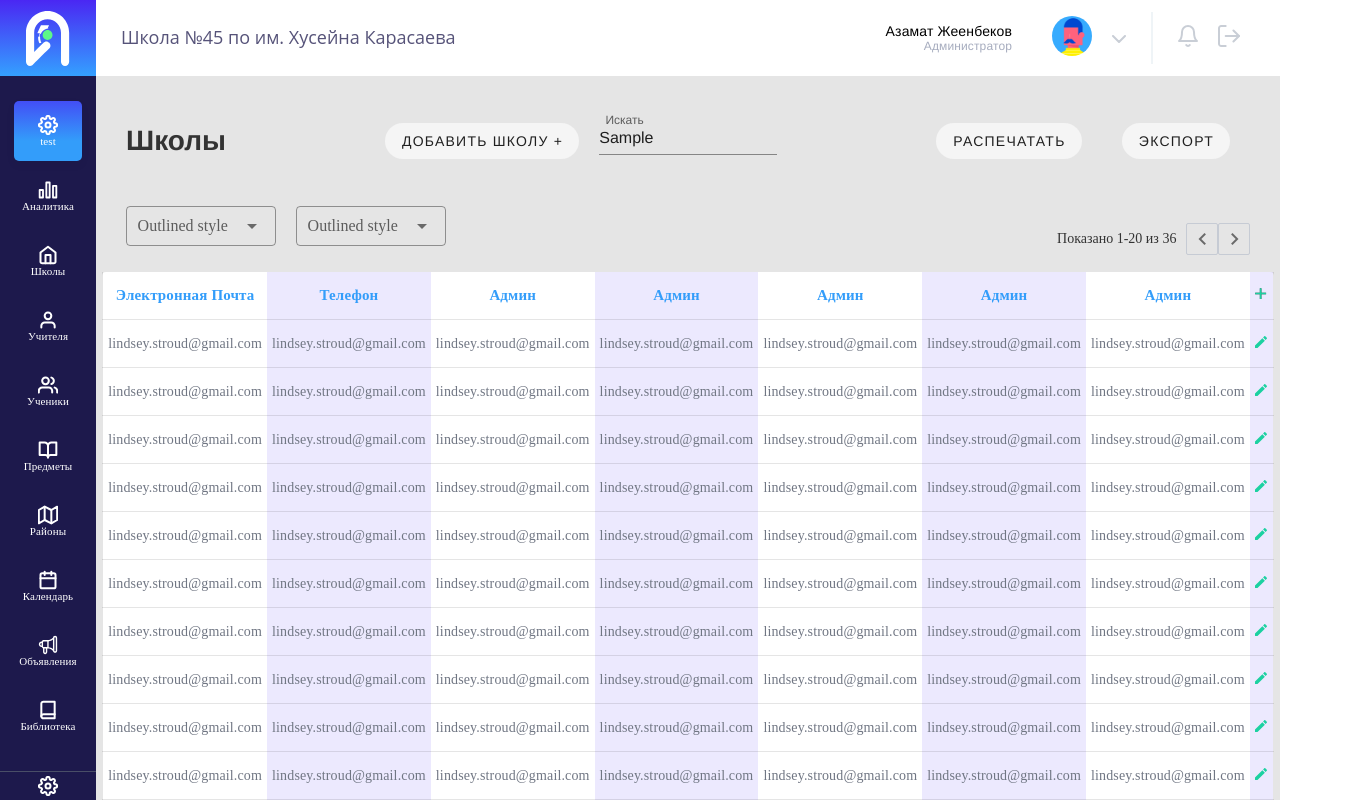
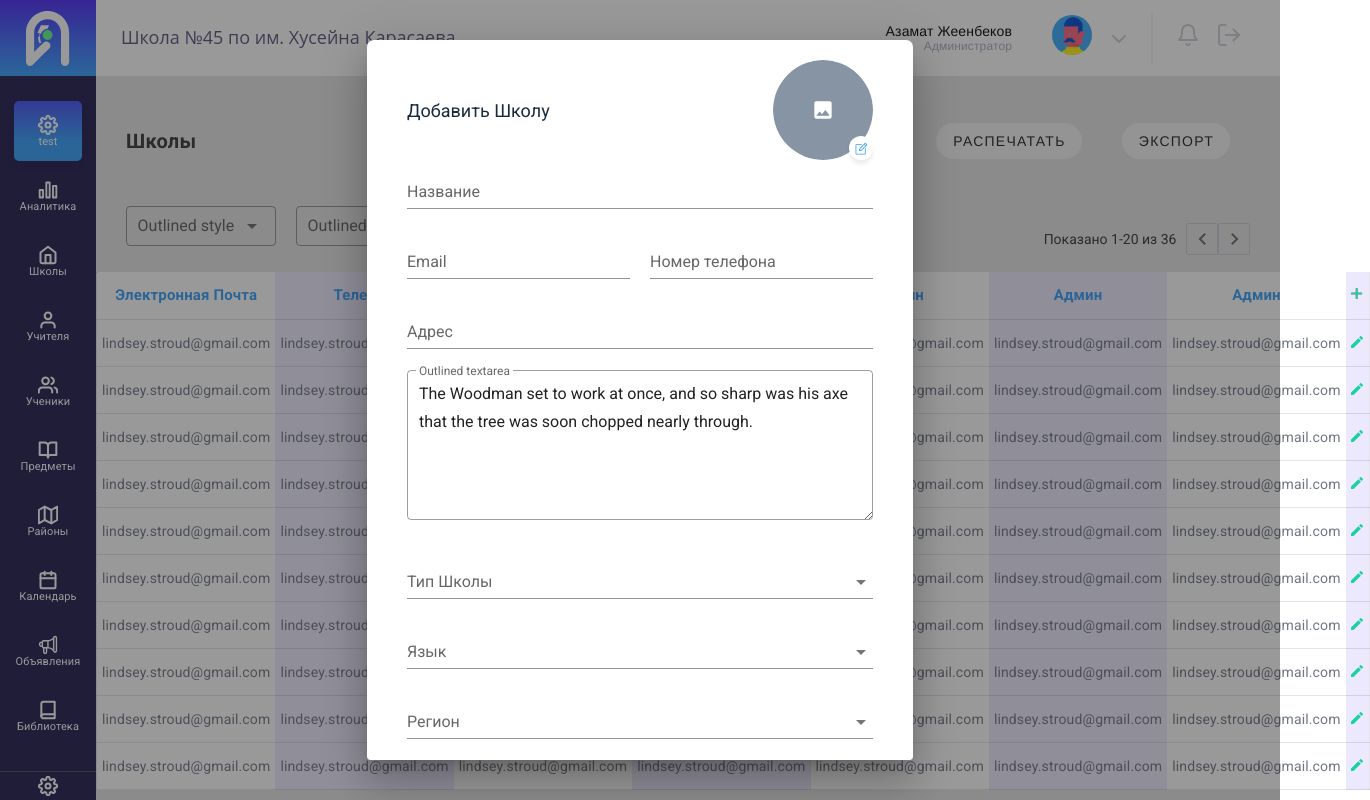
Before and after one commit to laumanovr/smart-school-front, a Vue app: page /super-admin/schools in a window 1280 px wide. Both pictures are taken after typing "Sample" into the empty fields and a click on the button "ДОБАВИТЬ ШКОЛУ +". Shown: the whole page, 1370 px wide, since content can reach past the window. Built offline with nearby package versions, Linux system fonts and the light colour scheme.

Commit message:
add school modal

```diff
--- a/src/App.vue
+++ b/src/App.vue
@@ -1,5 +1,7 @@
 <template>
-      <router-view></router-view>
+	<v-app>
+		<router-view></router-view>
+	</v-app>
 </template>
 
 <script>
--- a/src/components/super-admin/schools/SuperAdminSchoolHead.vue
+++ b/src/components/super-admin/schools/SuperAdminSchoolHead.vue
@@ -2,7 +2,7 @@
 	<div class="school-admin-school-head">
 		<div class="school-admin-school-head__item title">Школы</div>
 		<div class="school-admin-school-head__item">
-			<v-btn depressed rounded>Добавить Школу + </v-btn>
+			<v-btn depressed rounded @click="$emit('addSchool')">Добавить Школу + </v-btn>
 			<v-text-field
 					label="Искать"
 					required
--- a/src/plugins/vuetify.js
+++ b/src/plugins/vuetify.js
@@ -4,16 +4,19 @@ import Vuetify from 'vuetify/lib'
 Vue.use(Vuetify)
 
 export default new Vuetify({
-  // theme: {
-  //   themes: {
-  //     // light: {
-  //     //   primary: '#339DFA',
-  //     //   secondary: '#b0bec5',
-  //     //   accent: '#339DFA',
-  //     //   error: '#b71c1c'
-  //     // }
-  //   }
-  // },
+  theme: {
+    themes: {
+      light: {
+        primary: '#1976D2',
+        secondary: '#424242',
+        accent: '#82B1FF',
+        error: '#FF5252',
+        info: '#2196F3',
+        success: '#4CAF50',
+        warning: '#FFC107',
+      }
+    }
+  },
   icons: {
     iconfont: 'mdiSvg', // 'mdi' || 'mdiSvg' || 'md' || 'fa' || 'fa4' || 'faSvg'
     values: {
--- a/src/views/super-admin/Schools.vue
+++ b/src/views/super-admin/Schools.vue
@@ -1,7 +1,74 @@
 <template>
 	<div class="super-admin-schools">
-		<SuperAdminSchoolHead></SuperAdminSchoolHead>
+		<SuperAdminSchoolHead @addSchool="onAddSchool"></SuperAdminSchoolHead>
 		<SmartTable></SmartTable>
+		<v-dialog
+				v-model="isAddSchool"
+				width="546"
+				id="add-form"
+		>
+			<v-form>
+					<div class="form-head">
+						<span>Добавить Школу</span>
+						<img src="../../assets/images/profile-icon.svg" alt="">
+						<button class="profile-edit">
+							<img src="../../assets/images/icons/edit.svg">
+						</button>
+					</div>
+					<div>
+						<v-text-field label="Название"></v-text-field>
+					</div>
+					<div class="spacer">
+						<v-text-field label="Email"></v-text-field>
+						<v-text-field label="Номер телефона"></v-text-field>
+					</div>
+					<div>
+						<v-text-field label="Адрес"></v-text-field>
+					</div>
+					<div>
+						<v-textarea
+								outlined
+								name="input-7-4"
+								label="Outlined textarea"
+								value="The Woodman set to work at once, and so sharp was his axe that the tree was soon chopped nearly through."
+						></v-textarea>
+					</div>
+					<div>
+						<v-select
+								:items="items"
+								label="Тип Школы"
+						></v-select>
+					</div>
+					<div>
+						<v-select
+								:items="items"
+								label="Язык"
+						></v-select>
+					</div>
+					<div>
+						<v-select
+								:items="items"
+								label="Регион"
+						></v-select>
+					</div>
+					<div>
+						<v-select
+								:items="items"
+								label="Район"
+						></v-select>
+					</div>
+					<div>
+						<v-select
+								:items="items"
+								label="Академический год"
+						></v-select>
+					</div>
+					<div class="form-footer">
+						<v-btn color="primary">Сохранить</v-btn>
+						<v-btn>Отменить</v-btn>
+					</div>
+			</v-form>
+		</v-dialog>
 	</div>
 </template>
 
@@ -10,7 +77,15 @@ import SuperAdminSchoolHead from '@/components/super-admin/schools/SuperAdminSch
 import SmartTable from '@/components/table/SmartTable'
 export default {
 name: "Schools",
-    components: { SuperAdminSchoolHead, SmartTable }
+    components: { SuperAdminSchoolHead, SmartTable },
+	data: () => ({
+        isAddSchool: false
+	}),
+	methods: {
+        onAddSchool (){
+            this.isAddSchool = true;
+        }
+	}
 }
 </script>
 
@@ -18,4 +93,56 @@ name: "Schools",
 	.super-admin-schools {
       width: calc(100% - 96px);
 	}
+	.v-form {
+      background: #FFFFFF;
+      border-radius: 7px;
+	  padding: 20px 40px;
+
+
+	  > div {
+	    display: flex;
+	    justify-content: space-between;
+	    align-items: center;
+
+	    .v-input__v-slot .v-label {
+	      color: red !important;
+	    }
+
+	    &.spacer {
+	      .v-text-field:first-child {
+	        margin-right: 20px;
+	      }
+	    }
+	    &.form-head {
+	      position: relative;
+          font-weight: normal;
+          font-size: 18px;
+          line-height: 21px;
+          color: #192A3E;
+
+	      .profile-edit {
+            background: #FFFFFF;
+            box-shadow: 0px 4px 4px rgba(0, 0, 0, 0.08);
+	        width: 24px;
+	        height: 24px;
+	        border-radius: 50%;
+	        position: absolute;
+	        right: 0;
+	        bottom: 0;
+
+	        img {
+	          margin-top: 5px;
+	        }
+	      }
+	    }
+	    &.form-footer {
+	      justify-content: center;
+
+	      .v-btn:first-child {
+	        margin-right: 20px;
+	      }
+	    }
+	  }
+
+	}
 </style>
```
Also changed, not shown: src/assets/images/icons/edit.svg (added), src/assets/images/profile-icon.svg (added).
